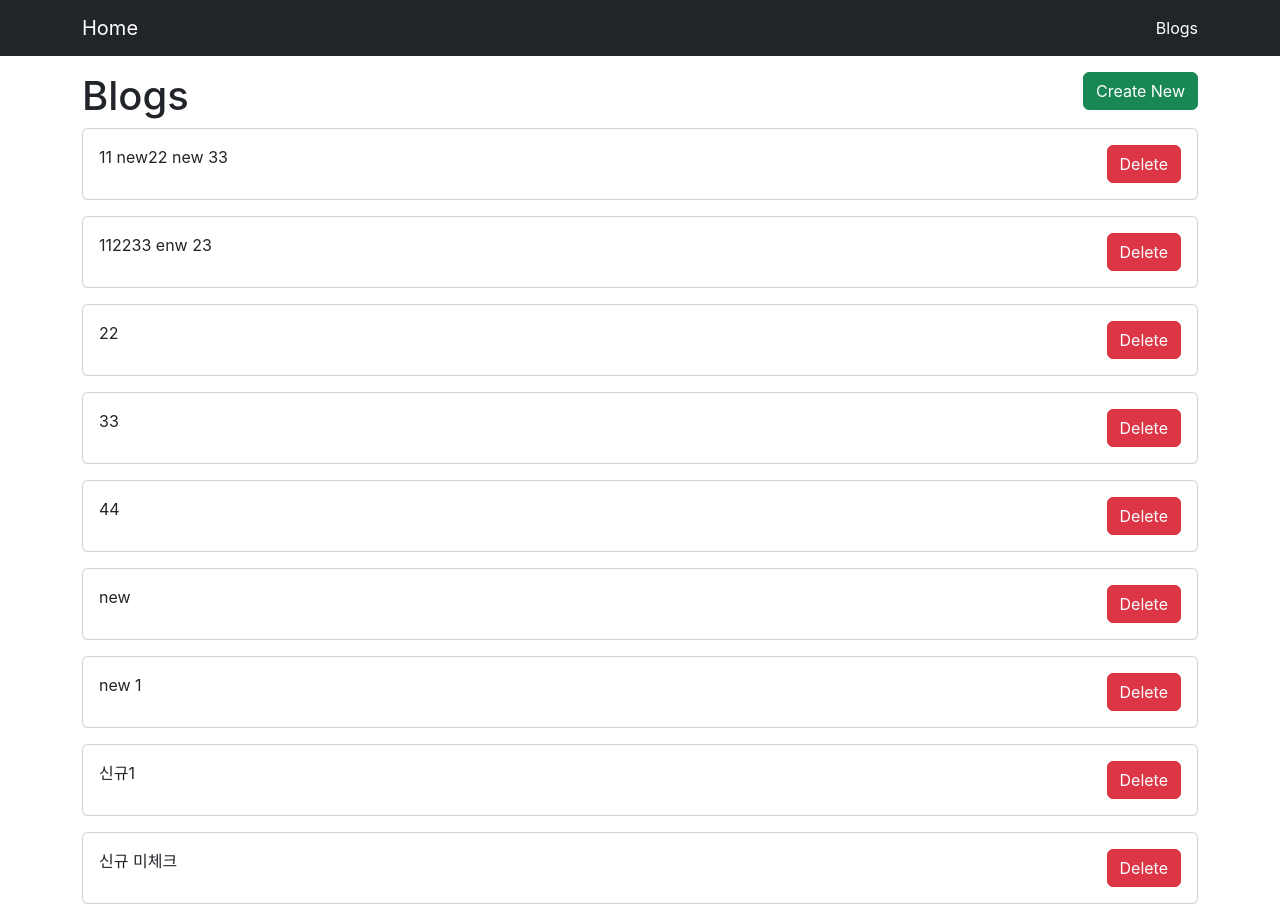
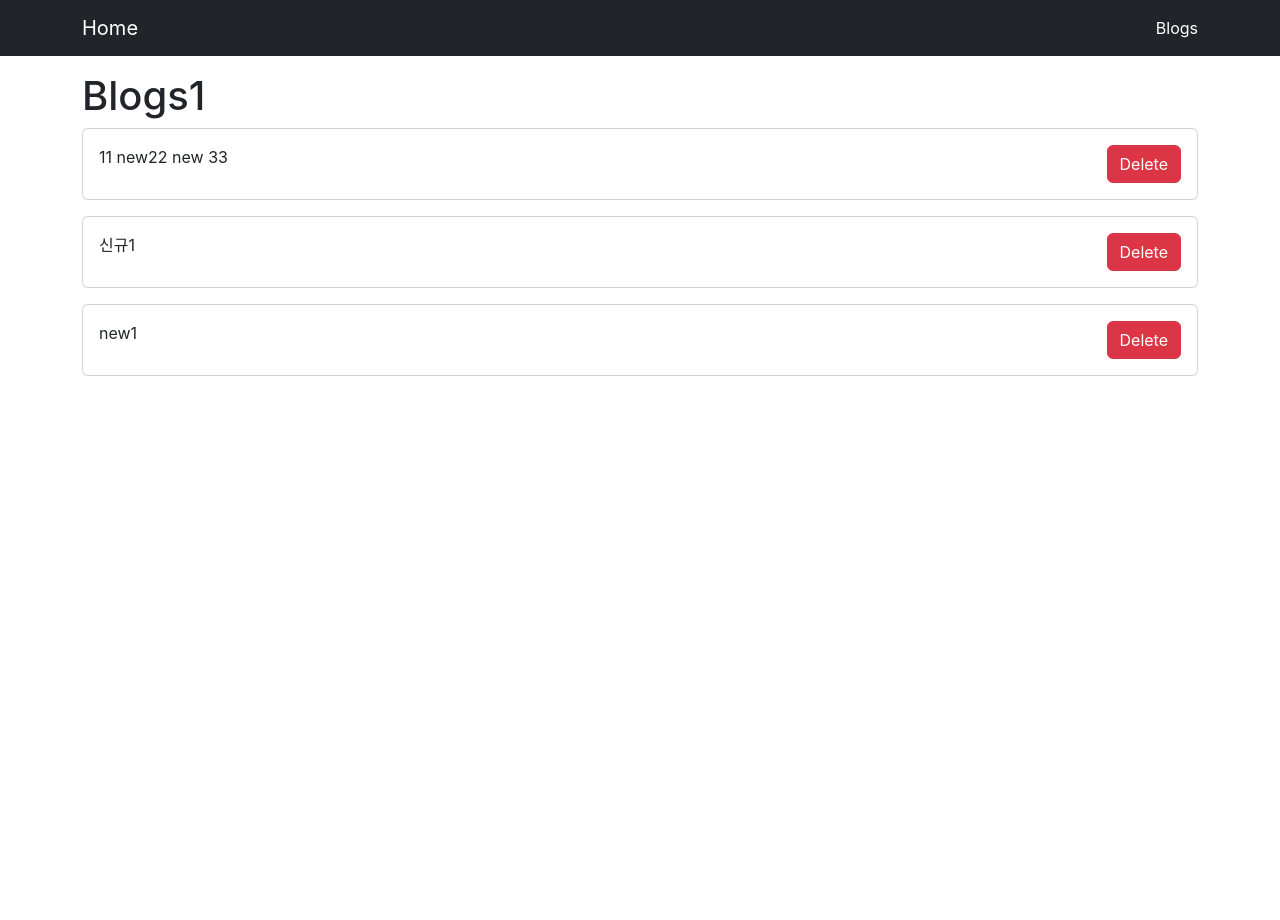
Before and after one commit to rizelin/basic_react, a React (Create React App) app: page /blogs in a window 1280 px wide. After the commit the page ends 800 px from the top, so only its background shows below. Built offline with nearby package versions, Linux system fonts and the light colour scheme; data requests are answered from the project's data file.

Commit message:
section8 add admin

```diff
--- /dev/null
+++ b/src/Page/AdminPage.js
@@ -0,0 +1,22 @@
+import { Link } from 'react-router-dom';
+import BlogList from "../components/BlogList";
+
+const AdminPage = () => {
+
+  return (
+    <div>
+      <div className="d-flex justify-content-between">
+        <h1>Admin</h1>
+        <div>
+          <Link className="btn btn-success" to="/blogs/create">
+            Create New
+          </Link>
+        </div>
+      </div>
+      <BlogList />
+    </div>
+  )
+}
+
+
+export default AdminPage;
--- a/src/Page/ListPage.js
+++ b/src/Page/ListPage.js
@@ -1,72 +1,13 @@
-import axios from "axios";
-import { useEffect, useState } from 'react'
-import Card from '../components/Card'
-import { Link } from 'react-router-dom';
-import { useHistory } from "react-router-dom/cjs/react-router-dom";
-import LoadingSpinner from "../components/LoadingSpinner";
+import BlogList from "../components/BlogList";
 
 const ListPage = () => {
-  const history = useHistory();
-  const [posts, setPosts] = useState([])
-  const [loading, setLoaging] = useState(true);
-
-  const getPosts = () => {
-    axios.get('http://localhost:3001/posts').then((res)=> {
-      setPosts(res.data)
-      setLoaging(false);
-    })
-  }
-
-  const delateBlog = (e, id) => {
-    e.stopPropagation();
-    axios.delete(`http://localhost:3001/posts/${id}`).then(()=> {
-      setPosts(prevPosts => prevPosts.filter(post => post.id !== id))
-    });
-  }
-
-  useEffect(() => {
-    getPosts();
-  }, []);
-
-  const lenderBlogList = () => {
-    if (loading) {
-      return (
-        <LoadingSpinner />
-      );
-    }
-
-    if(posts.length === 0) {
-      return (<div>No blog posts found</div>)
-    }
-    return posts.map(post => {
-        return (
-          <Card
-            key={post.id}
-            title={post.title}
-            onClick={() => history.push(`/blogs/${post.id}`)}
-          >
-            <div>
-              <button
-                className="btn btn-danger"
-                onClick={(e) => delateBlog(e, post.id)}
-              >Delete</button>
-            </div>
-          </Card>
-        )
-      })
-  }
 
   return (
     <div>
       <div className="d-flex justify-content-between">
-        <h1>Blogs</h1>
-        <div>
-          <Link className="btn btn-success" to="/blogs/create">
-            Create New
-          </Link>
-        </div>
+        <h1>Blogs1</h1>
       </div>
-      {lenderBlogList()}
+      <BlogList />
     </div>
   )
 }
--- /dev/null
+++ b/src/components/BlogList.js
@@ -0,0 +1,62 @@
+import axios from "axios";
+import { useEffect, useState } from 'react'
+import Card from '../components/Card'
+import { Link } from 'react-router-dom';
+import { useHistory } from "react-router-dom/cjs/react-router-dom";
+import LoadingSpinner from "../components/LoadingSpinner";
+
+const BlogList = () => {
+  const history = useHistory();
+  const [posts, setPosts] = useState([])
+  const [loading, setLoaging] = useState(true);
+
+  const getPosts = () => {
+    axios.get('http://localhost:3001/posts').then((res)=> {
+      setPosts(res.data)
+      setLoaging(false);
+    })
+  }
+
+  const delateBlog = (e, id) => {
+    e.stopPropagation();
+    axios.delete(`http://localhost:3001/posts/${id}`).then(()=> {
+      setPosts(prevPosts => prevPosts.filter(post => post.id !== id))
+    });
+  }
+
+  useEffect(() => {
+    getPosts();
+  }, []);
+
+  if (loading) {
+    return (
+      <LoadingSpinner />
+    )
+  }
+
+  if(posts.length === 0) {
+    return (<div>No blog posts found</div>)
+  }
+
+
+  return posts.filter(post => {
+      return post.publish
+  }).map(post => {
+      return (
+        <Card
+          key={post.id}
+          title={post.title}
+          onClick={() => history.push(`/blogs/${post.id}`)}
+        >
+          <div>
+            <button
+              className="btn btn-danger"
+              onClick={(e) => delateBlog(e, post.id)}
+            >Delete</button>
+          </div>
+        </Card>
+      )
+    })
+}
+
+export default BlogList;
--- a/src/db.json
+++ b/src/db.json
@@ -51,6 +51,13 @@
       "publish": false,
       "createdAt": 1788764354754,
       "id": 9
+    },
+    {
+      "title": "new1",
+      "body": "new1",
+      "publish": true,
+      "createdAt": 1791272252843,
+      "id": 10
     }
   ],
   "comments": [],
--- a/src/routes.js
+++ b/src/routes.js
@@ -1,5 +1,6 @@
 import HomePage from './Page/HomePage'
 import ListPage from './Page/ListPage'
+import AdminPage from './Page/AdminPage'
 import CreatePage from './Page/CreatePage'
 import EditPage from './Page/EditPage'
 import ShowPage from './Page/ShowPage'
@@ -12,6 +13,10 @@ const routers = [
   {
     path:'/blogs',
     component: ListPage
+  },
+  {
+    path:'/Admin',
+    component: AdminPage
   },
   {
     path:'/blogs/create',
```
Also changed, not shown: db.json (deleted, +0 -9 lines), src/components/BlogForm.js (line endings or trailing spaces), 1 other file (tests, documents, lock files or other folders).
